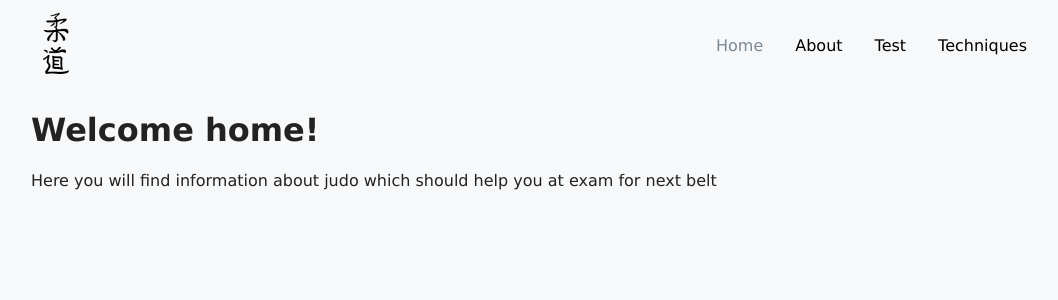
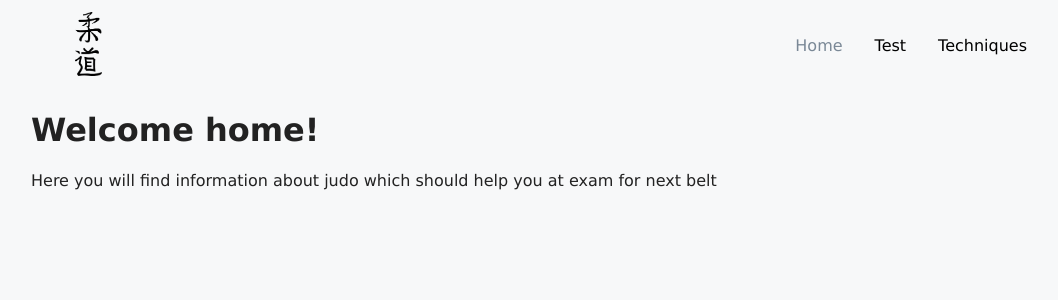
Before and after one commit to alexyak1/JudoTest, a React (Create React App) app: page / in a window 1280 px wide. Shown: the top 300 px of the page, without its empty margins (97-1155 px from the left). Built offline with nearby package versions, Linux system fonts and the light colour scheme.

Commit message:
style header

```diff
--- a/src/App.css
+++ b/src/App.css
@@ -5,12 +5,13 @@
 .App-logo {
   height: 40vmin;
   pointer-events: none;
+  padding-left: 2em;
 }
 
 @media (prefers-reduced-motion: no-preference) {
   .App-logo {
-    width: 4%;
-    height: 10%;
+    width: 1.7em;
+    height: 4em;
   }
 }
 
--- a/src/App.js
+++ b/src/App.js
@@ -4,7 +4,6 @@ import Navbar from "./components/Navbar";
 
 import { BrowserRouter as Router, Route, Routes } from "react-router-dom";
 import Home from './pages';
-import About from './pages/about';
 import Test from './pages/test';
 import Techniques from './pages/techniques';
 
@@ -14,7 +13,6 @@ function App() {
       <Navbar />
       <Routes>
         <Route path="/" element={<Home />} />
-        <Route path="/about" element={<About />} />
         <Route path="/test" element={<Test />} />
         <Route path="/techniques" element={<Techniques />} />
       </Routes>
--- a/src/components/Navbar/index.js
+++ b/src/components/Navbar/index.js
@@ -9,7 +9,7 @@ import logo from './../../../src/logo.png'
 
 const Navbar = () => {
     return (
-        <>
+        <div className="navbar">
             <Nav>
                 <NavLogo to="/">
                     <img src={logo} className="App-logo" alt="logo" />
@@ -19,9 +19,6 @@ const Navbar = () => {
                     <NavLink to="/" activeStyle>
                         Home
                     </NavLink>
-                <NavLink to="/about" activeStyle>
-                    About
-                </NavLink>
                     <NavLink to="/test" activeStyle>
                         Test
                     </NavLink>
@@ -30,7 +27,7 @@ const Navbar = () => {
                     </NavLink>
                 </NavMenu>
             </Nav>
-        </>
+        </div>
     );
 };
 export default Navbar;
--- a/src/pages/about.js
+++ /dev/null
@@ -1,19 +0,0 @@
-import React from "react";
-
-const About = () => {
-    return (
-        <div
-            style={{
-                display: 'flex',
-                justifyContent: 'center',
-                alignItems: 'center',
-                height: '100vh'
-            }}
-        >
-            <h1>Judo test for prepare to exam</h1>
-        </div>
-
-    );
-};
-
-export default About;
--- a/src/test.css
+++ b/src/test.css
@@ -54,12 +54,14 @@ html {
   }
 
   .answer {
+    height: 2em;
     padding: 4px;
     text-align: center;
     background: #f3f3f3;
     margin-bottom: 5px;
     border-radius: 3px;
     cursor: pointer;
+    padding-top: 1.5em;
   }
 
   .answer.selected {
```
Lines whose indentation alone changed are shown as unchanged.
